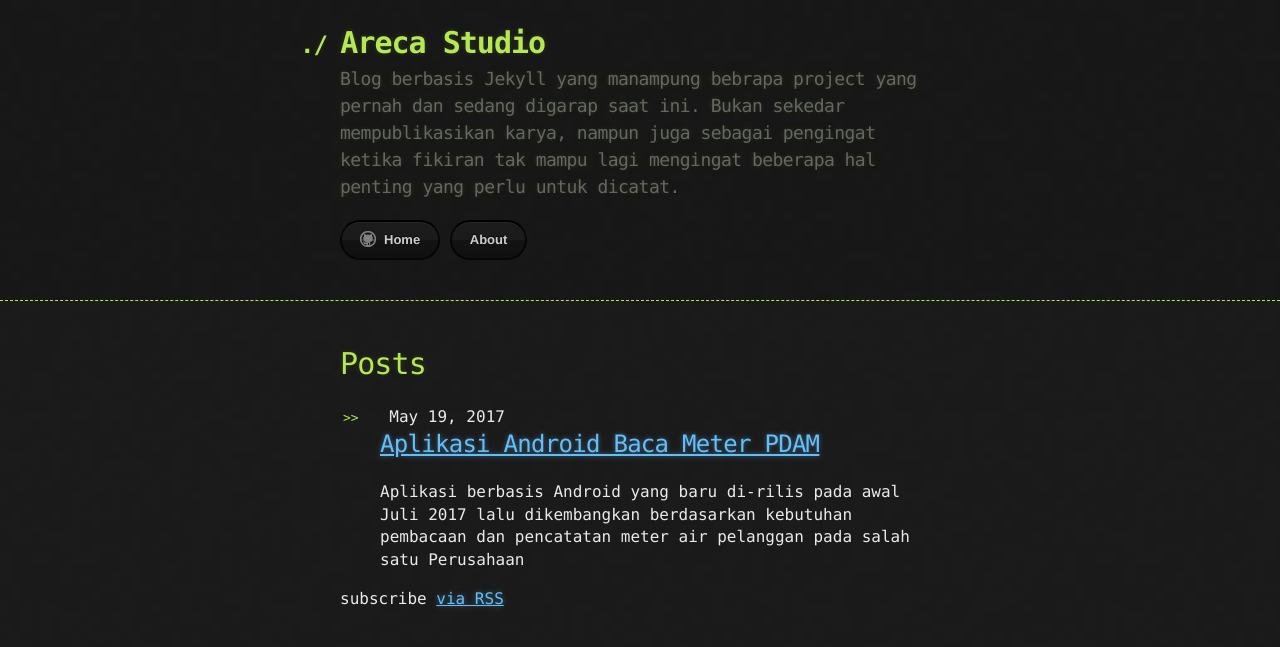
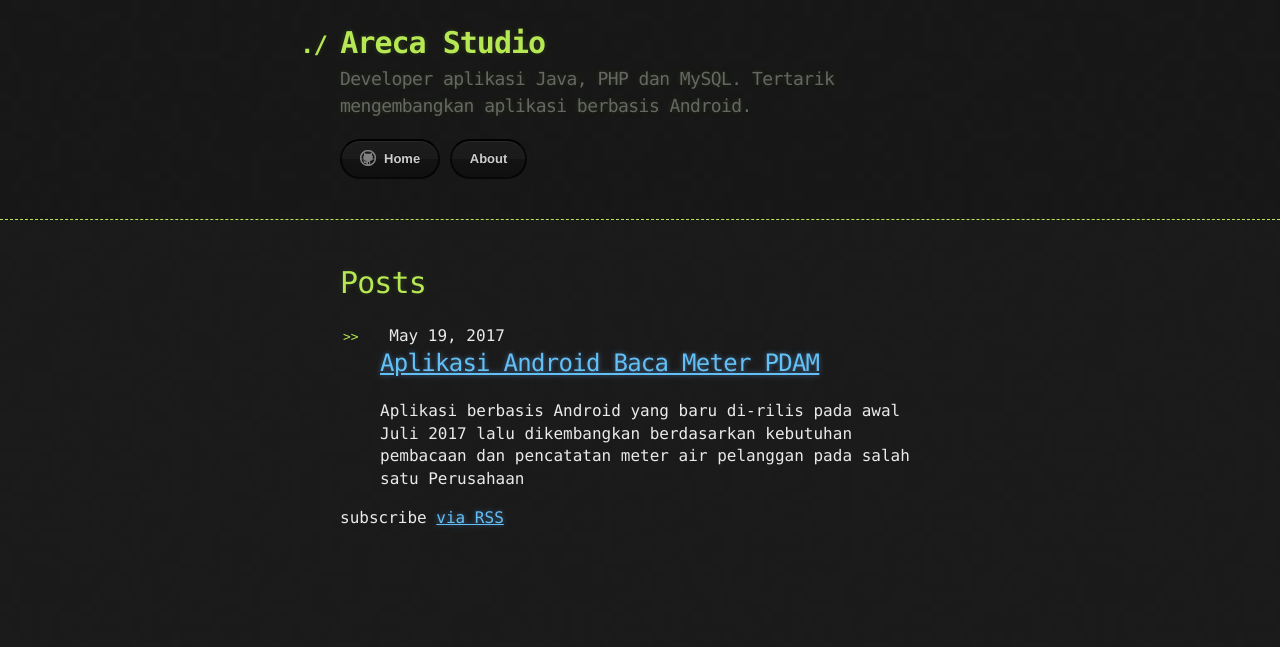
Before and after one commit to arecastudio/arecastudio.github.io, a Jekyll site: the page built from index.md, in a window 1280 px wide. Shown: the top 647 px of the page. Built offline with Jekyll 4.4.1, drawn with Linux system fonts in a browser that asks for light colours.

Commit message:
update about 1

```diff
--- a/_config.yml
+++ b/_config.yml
@@ -16,7 +16,7 @@
 title: Areca Studio
 email: ondiisrail@gmail.com
 description: > # this means to ignore newlines until "baseurl:"
-  Blog berbasis Jekyll yang manampung bebrapa project yang pernah dan sedang digarap saat ini. Bukan sekedar mempublikasikan karya, nampun juga sebagai pengingat ketika fikiran tak mampu lagi mengingat beberapa hal penting yang perlu untuk dicatat.
+  Developer aplikasi Java, PHP dan MySQL. Tertarik mengembangkan aplikasi berbasis Android.
 baseurl: "" # the subpath of your site, e.g. /blog
 url: "https://arecastudio.github.io" # the base hostname & protocol for your site, e.g. http://example.com
 twitter_username: railondi
```
